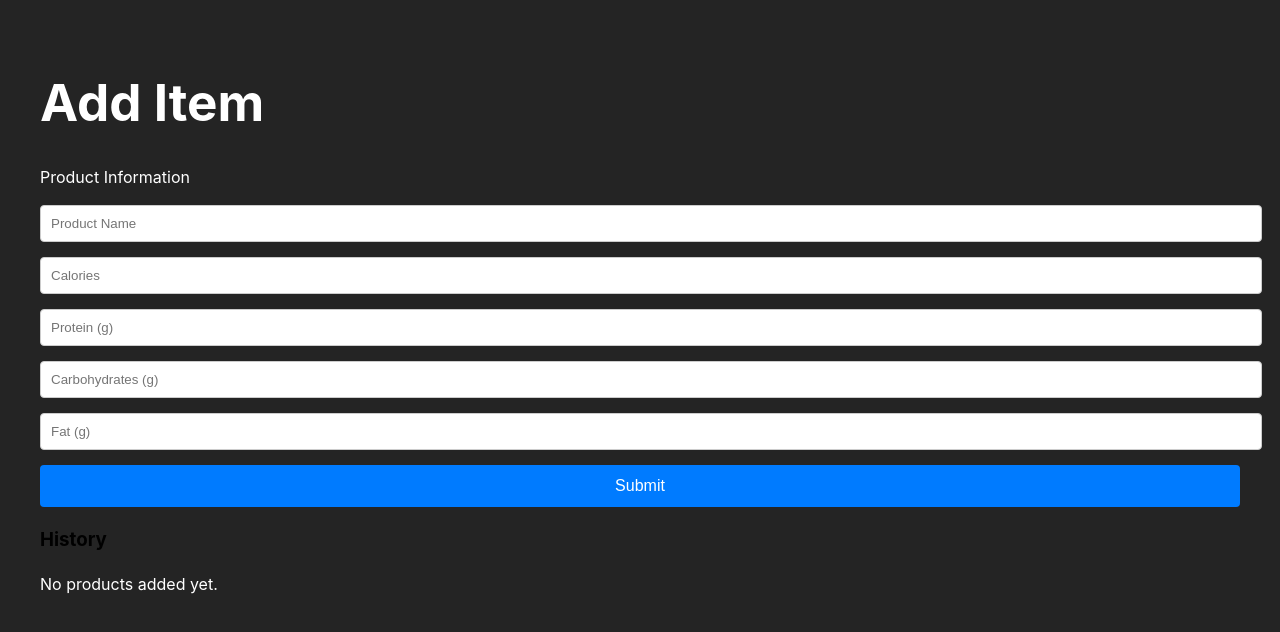
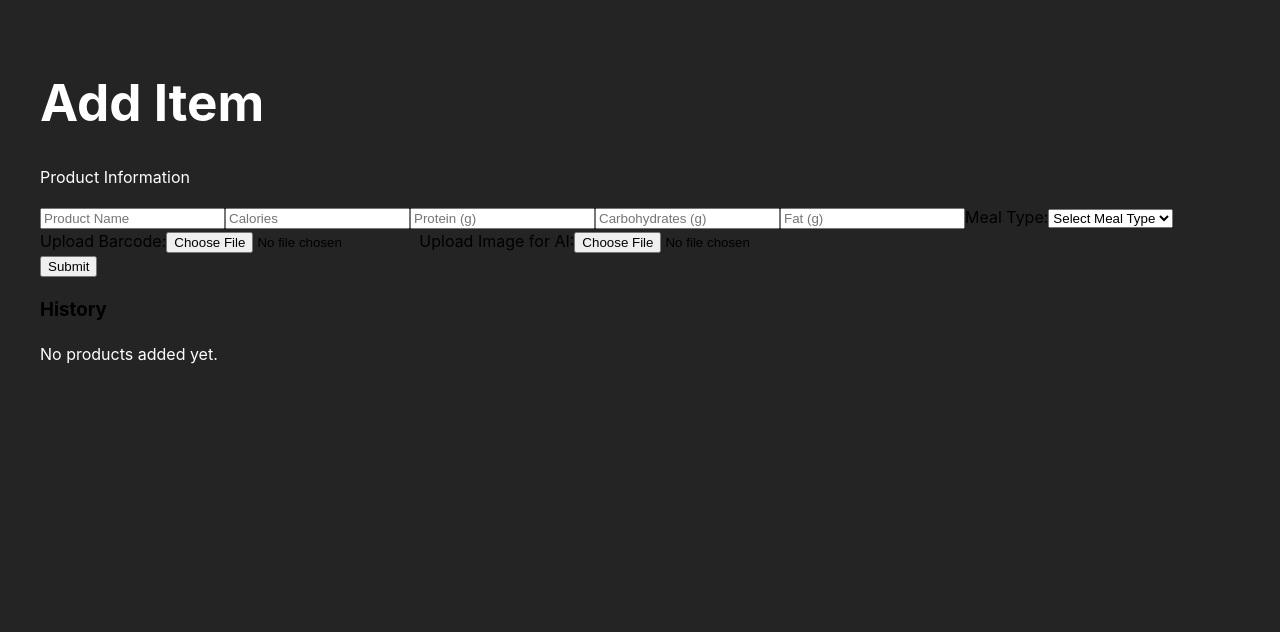
Before and after one commit to Jaturaput-Jongsubcharoen/COMP229-NutriSnap-Client1, a React (Vite) app: page /add-item in a window 1280 px wide. Shown: the top 632 px of the page. Built offline with nearby package versions, Linux system fonts and the light colour scheme.

Commit message:
additem.jsx
added meal type, barcode and image feature

```diff
--- a/src/pages/AddItemPage.jsx
+++ b/src/pages/AddItemPage.jsx
@@ -2,48 +2,55 @@ import React, { useState } from 'react';
 import '../styles/AddItem.css';
 
 function Add_Item() {
-  const [products, serProducts] = useState([]);
+
+  const [products, setProducts] = useState([]);
+  const [barcode, setBarcode] = useState(null);
+  const [aiImage, setAiImage] = useState(null);
   const [productDetails, setProductDetails] = useState({
     name: '',
     calories: '',
     protein: '',
     carbohydrates: '',
     fat: '',
+    mealType: ''
   });
 
   const userInput = (input) => {
     const { name, value } = input.target;
-    setProductDetails((prevDetails) => ({
-      ...prevDetails,
-      [name]: value || '', // Default to empty string for safety
-    }));
+    setProductDetails({ ...productDetails, [name]: value });
+  };
+
+  const handleFileChange = (e, type) => {
+    const file = e.target.files[0];
+    if (type === 'barcode') {
+      setBarcode(file);
+    } else if (type === 'aiImage') {
+      setAiImage(file);
+    }
   };
 
   const submit = (event) => {
     event.preventDefault();
-
-    if (!productDetails.name || productDetails.name.trim() === '') {
-      alert('Please enter a valid product name.');
+    if (!productDetails.name.trim()) {
+      alert('Please enter a name.');
       return;
     }
 
-    const newProduct = { ...productDetails };
-    serProducts([...products, newProduct]);
+    const newProduct = { ...productDetails, barcode, aiImage};
+    setProducts([...products, newProduct]);
+    setProductDetails({ name: '', calories: '', protein: '', carbohydrates: '', fat: '', mealType: '' });
+    setAiImage(null);
+    setBarcode(null);
 
-    setProductDetails({
-      name: '',
-      calories: '',
-      protein: '',
-      carbohydrates: '',
-      fat: '',
-    });
   };
 
   return (
-    <div className="add-item-container">
-      <h1 className="title">Add Item</h1>
-      <form onSubmit={submit} className="form">
-        <p className="section-title">Product Information</p>
+    <div>
+      <div>
+        <h1>Add Item</h1>
+        <form onSubmit={submit}>
+          <div>
+            <p>Product Information</p>
             <input
               type="text"
               name="name"
@@ -51,7 +58,6 @@ function Add_Item() {
               onChange={userInput}
               placeholder="Product Name"
               required
-          className="input-field"
             />
             <input
               type="number"
@@ -59,7 +65,6 @@ function Add_Item() {
               value={productDetails.calories}
               onChange={userInput}
               placeholder="Calories"
-          className="input-field"
             />
             <input
               type="number"
@@ -67,7 +72,6 @@ function Add_Item() {
               value={productDetails.protein}
               onChange={userInput}
               placeholder="Protein (g)"
-          className="input-field"
             />
             <input
               type="number"
@@ -75,7 +79,6 @@ function Add_Item() {
               value={productDetails.carbohydrates}
               onChange={userInput}
               placeholder="Carbohydrates (g)"
-          className="input-field"
             />
             <input
               type="number"
@@ -83,26 +86,63 @@ function Add_Item() {
               value={productDetails.fat}
               onChange={userInput}
               placeholder="Fat (g)"
-          className="input-field"
             />
-        <button type="submit" className="submit-button">Submit</button>
+             <label>
+              Meal Type:
+              <select
+                name="mealType"
+                value={productDetails.mealType}
+                onChange={userInput}
+                required
+              >
+                <option value="" disabled>
+                  Select Meal Type
+                </option>
+                <option value="Snacks">Snacks</option>
+                <option value="Breakfast">Breakfast</option>
+                <option value="Lunch">Lunch</option>
+                <option value="Dinner">Dinner</option>
+              </select>
+            </label>
+          </div>
+          <div>
+            <label>
+              Upload Barcode:
+              <input
+                type="file"
+                accept="image/*"
+                onChange={(e) => handleFileChange(e, 'barcode')}
+              />
+            </label>
+            <label>
+              Upload Image for AI:
+              <input
+                type="file"
+                accept="image/*"
+                onChange={(e) => handleFileChange(e, 'aiImage')}
+              />
+            </label>
+          </div>
+          <button type="submit">Submit</button>
         </form>
 
-      <h3 className="history-title">History</h3>
-      <div className="history">
+        <h3>History</h3>
+        <div>
           {products.length === 0 ? (
-          <p className="no-products">No products added yet.</p>
+            <p>No products added yet.</p>
           ) : (
-          products.map((product, index) => (
-            <div key={index} className="product-card">
-              <h4 className="product-name">{product.name}</h4>
+            products.map((product) => (
+              <div key={product.id}>
+                <h4>{product.name}</h4>
                 <p>Calories: {product.calories}</p>
                 <p>Protein: {product.protein}g</p>
                 <p>Carbohydrates: {product.carbohydrates}g</p>
                 <p>Fat: {product.fat}g</p>
+                <p>Meal Type: {product.mealType}</p>
               </div>
             ))
           )}
+        </div>
       </div>
     </div>
   );
```
Lines whose indentation alone changed are shown as unchanged.
